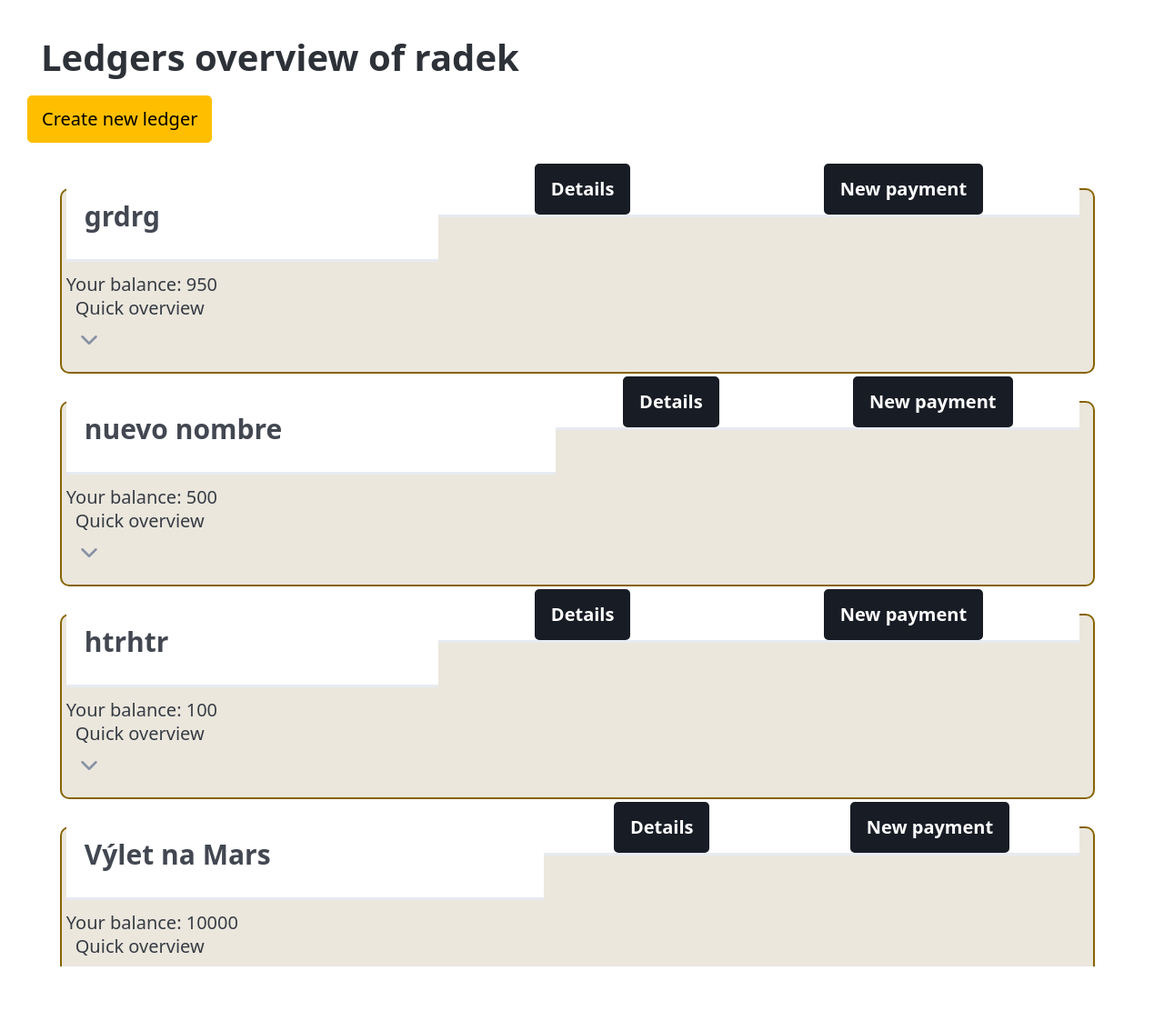
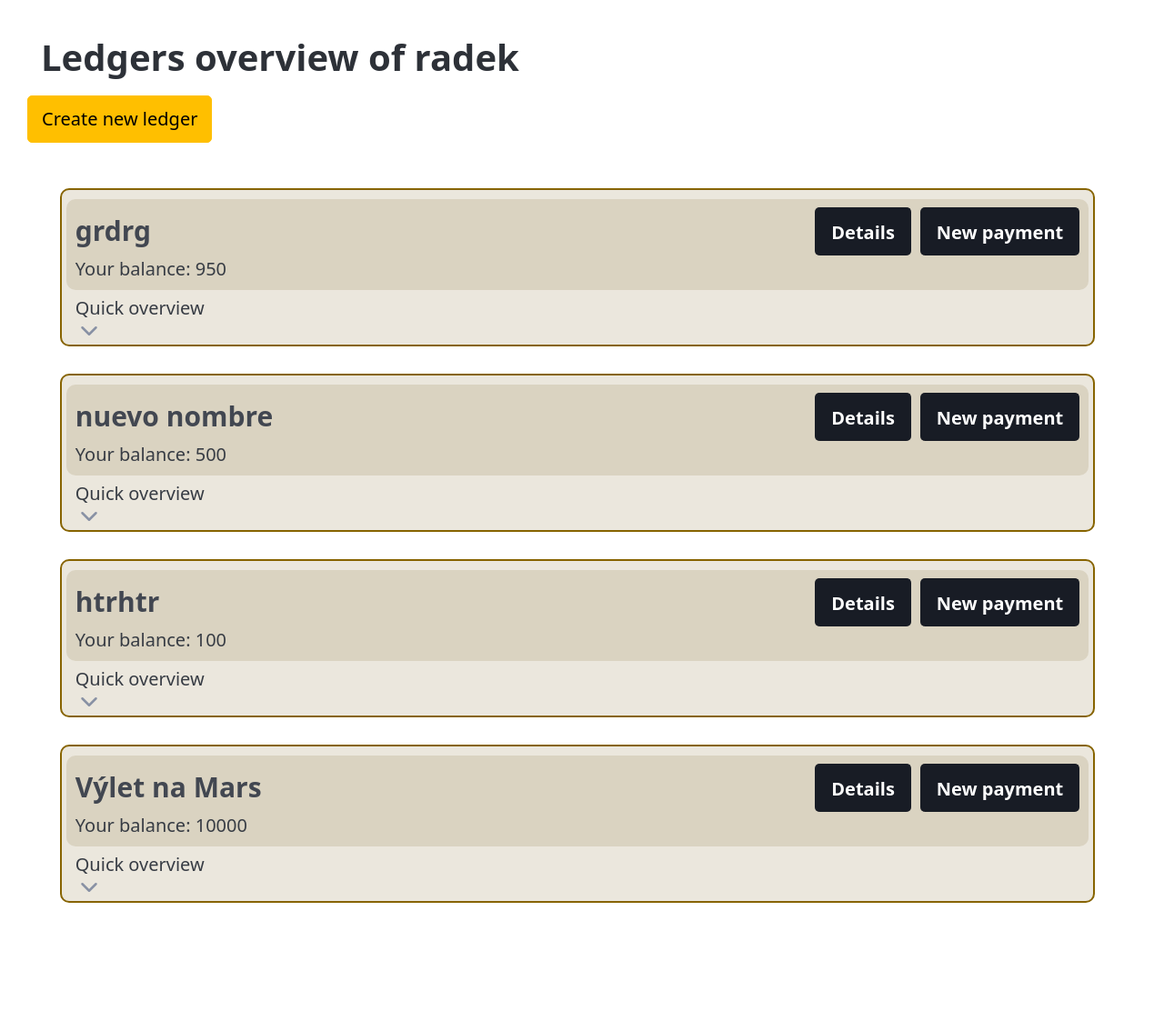
Before and after one commit to RadekSedlacek1/Django_projects, a Django app: page /list_of_ledgers/ in a window 1280 px wide. Shown: the part 92-1204 px from the top of the page at 91% size. Run offline with Django 5.2, Linux system fonts and the light colour scheme; a user stored in the database is signed in; data comes from the database, SQL or seed files in the repository.

Commit message:
Oprava css pro kartu ledgeru

```diff
--- a/Bill_to_split/main/static/main/styles/ledger.css
+++ /dev/null
@@ -1,141 +0,0 @@
-/* ledger css for project Bill_to_split */
-.card-container {
-    max-height: 70vh;
-    max-width: 100vh;
-    overflow-y: auto;
-    padding-right: 10px;
-    margin-top: 20px;
-}
-
-.card {
-    border: 2px solid var(--pico-primary);
-    border-radius: 10px;
-    max-width: 90vh;
-    margin: 30px auto;
-    padding: 10px 5px;
-    background-color: color-mix(in srgb, rgba(125, 125, 125, 0.071), var(--pico-primary) 10%);
-}
-.card p {
-    margin: 10px 0px;
-}
-
-.card h3 {
-    margin: 30px 10px 20px 0px;
-}
-
-.card-header {
-    display: flex;
-    justify-content: space-between;
-    height: 5rem;
-    align-items: center;
-    justify-content: center;
-}
-
-.left-group {
-    text-align: left;
-    margin-left: 10px;
-}
-
-.right-group {
-    text-align: right;
-    margin-right: 10px;
-    display: flex;
-    flex-direction: row;
-    justify-content: center;
-    padding: 0;
-}
-
-.right-group ul{
-    padding: 0px 10px 10px 10px;
-    margin: 0px;
-}
-
-.card-body {
-    display: flex;
-    flex-direction: row;
-}
-
-.card-body,h5 {
-    margin-left: 0px;
-    margin-bottom: 10px;
-    padding-left: 0;
-    text-align: left;
-}
-
-.card-content-left {
-    display: flex;
-    flex-direction: column;
-    overflow-y: auto;
-    max-height: 9em;
-    margin: 10px;
-    width: 20vh;
-}
-
-.card-content-right {
-    text-align: justify;
-    display: flex;
-    flex-direction: column;
-    overflow-y: auto;
-    max-height: 8em;
-    margin: 10px;
-    padding-right: 10px;
-    width: 70vh;
-}
-
-.card-footer {
-    align-items: center;
-    display: flex;
-    justify-content: space-between;
-    overflow-x: auto;
-    max-width: 100%;
-}
-
-.divider-first {
-    border-top: 1px solid var(--pico-secondary);
-    margin: 55px 5px 5px 5px;
-}
-
-.divider {
-    border-top: 1px solid var(--pico-secondary);
-    margin: 5px;
-}
-
-.card-table {
-    width: 7rem;
-    padding: 0;
-    margin: 0;
-    border-bottom: none;
-    table-layout: fixed; /* Pevná šířka sloupců */
-    border-collapse: collapse; /* Sjednocení okrajů buněk */
-}
-
-.card-table.tr, td {
-    padding: 0;
-    margin: 0;
-    text-align: left; /* Zarovnání textu */
-    border-bottom: none;
-    background-color: inherit;
-}
-
-.card-table-td1 {
-    width: 8rem; /* Pevná šířka prvního sloupce */
-}
-
-.card-table-td2 {
-    width: 15rem; /* Pevná šířka druhého sloupce */
-}
-
-details summary::after {
-    width: 1.5rem;
-    height: 1.5rem;
-    float: left;
-    content: "";
-    transform: rotate(0);
-    margin-left: 0px;
-    background-size: 1.5rem auto;
-}
-
-summary {
-    margin-left: 10px;
-    margin-bottom: 30px;
-}
--- /dev/null
+++ b/Bill_to_split/main/static/main/styles/list_of_ledgers.css
@@ -0,0 +1,131 @@
+/* ledger css for project Bill_to_split */
+.card-container {
+    max-height: 70vh;
+    max-width: 100vh;
+    overflow-y: auto;
+    padding-right: 10px;
+    margin-top: 20px;
+}
+
+.card {
+    border: 2px solid var(--pico-primary);
+    border-radius: 10px;
+    max-width: 90vh;
+    margin: 30px auto;
+    padding: 10px 5px;
+    background-color: color-mix(in srgb, rgba(125, 125, 125, 0.071), var(--pico-primary) 10%);
+
+}
+.card *{
+    padding: 0px;
+    margin: 0px;
+    border-bottom: none;
+}
+
+.card-header {
+    border-radius: 10px;
+    display: flex;
+    justify-content: space-between;
+    height: 5rem;
+    align-items: center;
+    justify-content: center;
+    background-color: inherit;
+    padding-left: 10px;
+}
+
+.table tr, td, th {
+    text-align: left;
+    border-bottom: none;
+    background-color: inherit;
+}
+
+.card-name {
+    background-color: inherit;
+}
+
+.card-buttons {
+    display: flex;
+    flex-direction: row;
+    background-color: inherit;
+    align-items: center;
+    justify-content: right;
+}
+
+.card-buttons form button {
+    margin-right: 10px !important;
+}
+
+.card-open-button {
+    margin: 10px 0 20px 10px !important;
+}
+
+details summary::after {
+    width: 1.5rem;
+    height: 1.5rem;
+    float: left;
+    content: "";
+    transform: rotate(0);
+    margin-left: 0px;
+    background-size: 1.5rem auto;
+}
+
+.divider {
+    border-top: 1px solid var(--pico-secondary);
+    margin: 5px;
+}
+
+.card-body {
+    display: flex;
+    flex-direction: row;
+    margin-left: 10px !important;
+    align-items: flex-start;
+    max-width: 100%;
+}
+
+.body-table{
+    width: 15rem;
+    border-collapse: collapse;
+    margin: 0;
+    overflow-y: auto;
+    overflow-x: auto;
+    height: 15rem;
+    width: 10rem;
+}
+
+.body-text{
+    flex-direction: column;
+    margin: 0 10px 0 10px;
+    overflow-y: auto;
+    height: 15rem;
+    padding: 10px;
+    flex: 1;
+    box-sizing: border-box;
+    text-align: justify;
+}
+
+.card-footer {
+    align-items: center;
+    display: flex;
+    justify-content: space-between;
+    max-width: 100%;
+}
+
+.footer-table {
+    width: 7rem;
+    border-bottom: none;
+    table-layout: fixed;
+    border-collapse: collapse;
+    margin-left: 10px !important;
+}
+
+.card-table-td1 {
+    width: 8rem; /* Pevná šířka prvního sloupce */
+}
+
+.card-table-td2 {
+    width: 15rem; /* Pevná šířka druhého sloupce */
+}
+
+.buttons-right {
+    margin-right: 10px !important;
+}
--- a/Bill_to_split/main/templates/main/list_of_ledgers.html
+++ b/Bill_to_split/main/templates/main/list_of_ledgers.html
@@ -5,7 +5,7 @@
 {% load static %}
 
 {% block css_files %}
-    <link rel='stylesheet' href='{% static 'main/styles/ledger.css' %}'>
+    <link rel='stylesheet' href='{% static 'main/styles/list_of_ledgers.css' %}'>
 {% endblock css_files %}
 
 {% block title %}List od ledgers
@@ -31,20 +31,16 @@
                     <table>
                         <thead>
                             <tr>
-                                <th class='left-group'>
-
+                                <th class='card-name'>
                                     <h3>{{ ledger.name }}</h3>
-
                                 </th>
-                                <th colspan="2" class='right-group'>
-
+                                <th class='card-buttons'>
                                     <form method='post'>
                                         {% csrf_token %}
                                         <button type='submit' class='button-small contrast' name='ledger-detail' value='{{ ledger.id }}'>
                                             Details
                                         </button>
                                     </form>
-
                                     <form method='post'>
                                         {% csrf_token %}
                                         <button type='submit' class='button-small contrast' name='new-payment' value='{{ ledger.id }}'>
@@ -66,62 +62,57 @@
                 </div>
 
                 <details>
-                    <summary>
+                    <summary class='card-open-button'>
                         <p>
                             Quick overview
                         </p>
                     </summary>
-
-                    <div class='divider-first'></div>
-
+                    <br>
+                    <div class='divider'></div>
+                    <br>
                     <div class='card-body'>
-
+                        <div class='body-table'>
                             <table>
                                 <thead>
                                     <tr>
-                                <th>name</th>
-                                <th>balance</th>
-                                <th>ledger description</th>
+                                        <th>User</th>
+                                        <th>Balance</th>
                                     </tr>
                                 </thead>
                                 <tbody>
                                     {% for name, value in ledger.balances.items %}
                                         <tr>
-                                        <td class='card-table-td1'>{{ name }}:</td>
-                                        <td class='card-table-td2'>{{ value }}</td>
-                                    {% if forloop.first %}
-                                        <td rowspan="{{ rows|length }}">{{ ledger.desc}}</td>
-                                    {% endif %}
+                                            <td>{{ name }}:</td>
+                                            <td>{{ value }}</td>
                                         </tr>
                                     {% empty %}
                                         <p>No payments in this ledger yet.</p>
                                     {% endfor %}
-                                    <tr class='empty'>
-                                        <td>empty<td>
-                                    </tr>
                                 </tbody>
                             </table>
-
+                        </div>
+                        <div class='body-text'>
+                            <h3>ledger description</h3><br>
+                            <p>{{ ledger.desc}}</p>
+                        </div>
                     </div>
 
                     <div class='divider'></div>
 
                     <div class='card-footer'>
-
                         <div class='left-group'>
-                            <table class='card-table'>
+                            <table class='footer-table'>
                                 <tr>
                                     <td class='card-table-td1'>Ledger owner:</td>
                                     <td class='card-table-td2'>{{ledger.user}}</td>
                                 </tr>
                                 <tr>
-                                    <td class='card-table-td1'>Ledger created:</td>
-                                    <td class='card-table-td2'>{{ledger.creation_time|date:"F j Y"}}, {{ledger.creation_time|time:"H:i" }}</td>
+                                    <td>Ledger created:</td>
+                                    <td>{{ledger.creation_time|date:"F j Y"}}, {{ledger.creation_time|time:"H:i" }}</td>
                                 </tr>
                             </table>
                         </div>
-
-                        <div class='right-group'>
+                        <div class='buttons-right'>
                             {% if user == ledger.user%}
                                 <form method='post'>
                                     {% csrf_token %}
@@ -131,11 +122,10 @@
                                 </form>
                             {% endif %}
                         </div>
-
+                    </div>
+                </details>
             </div>
 
-                </details>
-            </div>
         {% empty %}
 
         <p>So far there is no ledger connected to your name, start by creating one.</p>
```
Lines whose indentation alone changed are shown as unchanged.
